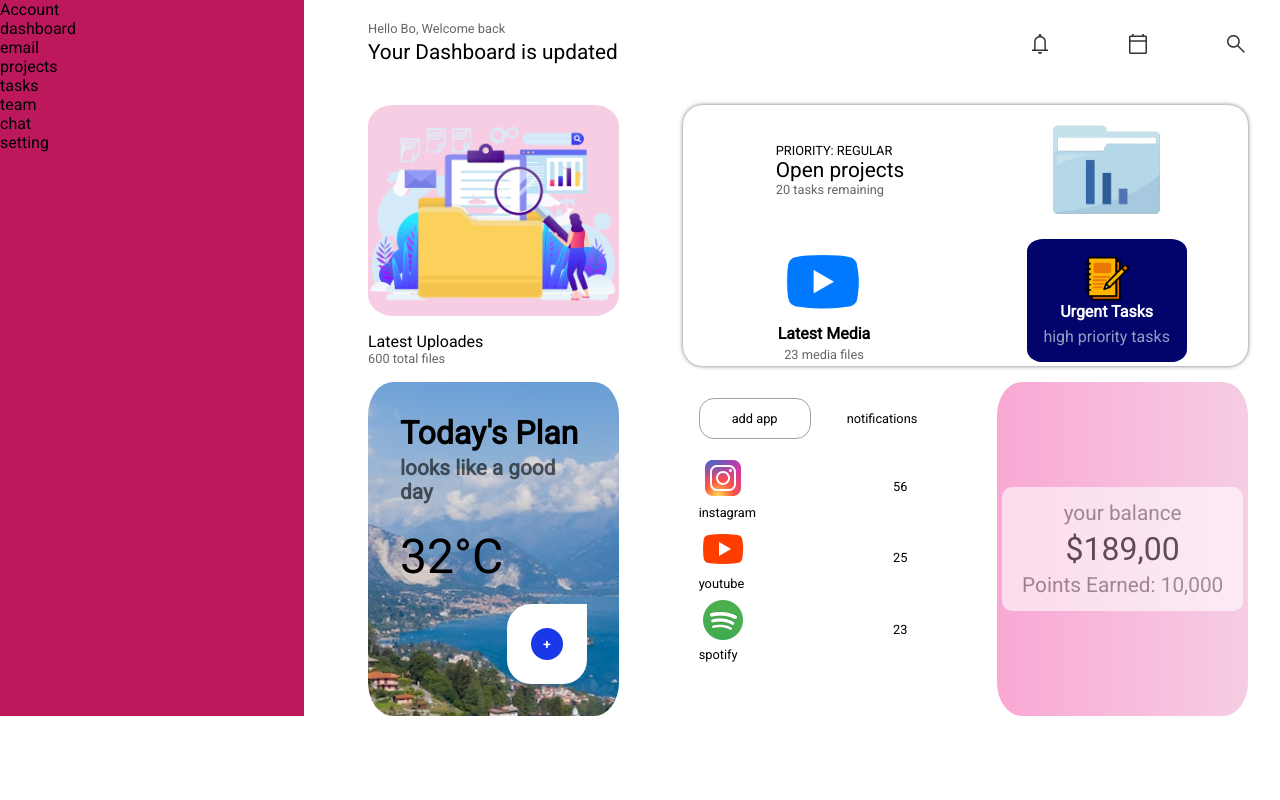
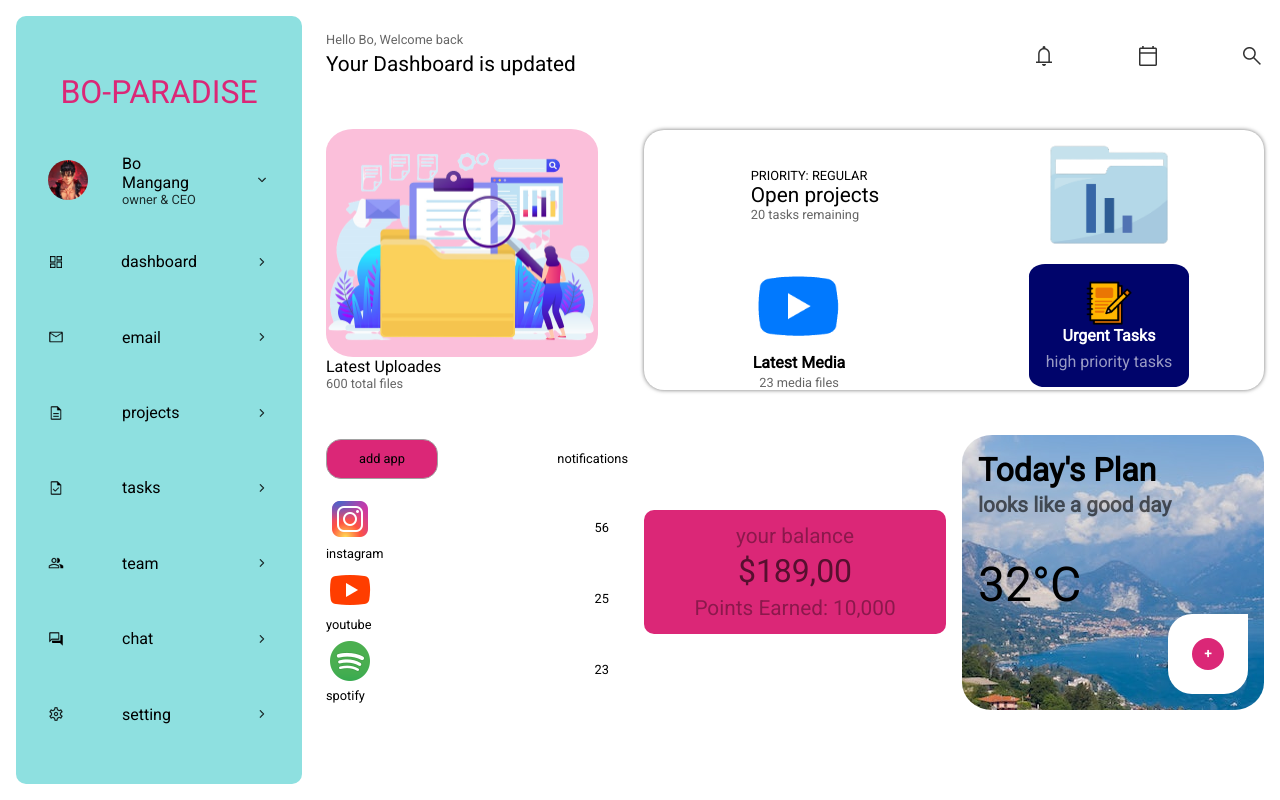
Before and after one commit to booimangang/dashboard-project, a plain HTML site: page index.html in a window 1280 px wide. Drawn offline with Linux system fonts and the light colour scheme.

Commit message:
Add sidebar styling

```diff
--- a/index.html
+++ b/index.html
@@ -52,15 +52,6 @@
           </div>
         </div>
 
-        <div class="daily-plan">
-          <div>
-            <div>Today's Plan</div>
-            <div class="daily-comment">looks like a good day</div>
-          </div>
-          <div class="temperature">32°C</div>
-          <div class="add-plan"><div>+</div></div>
-        </div>
-
         <div class="app-news">
           <div class="app">
             <div class="add-app">add app</div>
@@ -96,18 +87,63 @@
             <div>Points Earned: 10,000</div>
           </div>
         </div>
+
+        <div class="daily-plan">
+          <div>
+            <div>Today's Plan</div>
+            <div class="daily-comment">looks like a good day</div>
+          </div>
+          <div class="temperature">32°C</div>
+          <div class="add-plan"><div>+</div></div>
+        </div>
       </main>
 
       <div class="sidebar">
-        <div class="account">Account</div>
+        <div class="brand">BO-PARADISE</div>
+        <div class="account">
+          <img src="./img/account-pic.jpg" alt="" class="account-pic" />
+          <div>
+            <div class="name">Bo Mangang</div>
+            <div class="label">owner & CEO</div>
+          </div>
+          <img src="./img/icons/down.png" alt="" />
+        </div>
         <div class="menu">
-          <div class="dashboard-tab">dashboard</div>
-          <div class="email-tab">email</div>
-          <div class="projects-tab">projects</div>
-          <div class="tasks-tab">tasks</div>
-          <div class="teams-tab">team</div>
-          <div class="chat-tab">chat</div>
-          <div class="setting">setting</div>
+          <div class="dashboard-tab menu-item">
+            <img src="./img/icons/dashboard.png" alt="" />
+            <div>dashboard</div>
+            <img src="./img/icons/arrow-right.png" alt="" />
+          </div>
+          <div class="email-tab menu-item">
+            <img src="./img/icons/mail.png" alt="" />
+            <div>email</div>
+            <img src="./img/icons/arrow-right.png" alt="" />
+          </div>
+          <div class="projects-tab menu-item">
+            <img src="./img/icons/projects.png" alt="" />
+            <div>projects</div>
+            <img src="./img/icons/arrow-right.png" alt="" />
+          </div>
+          <div class="tasks-tab menu-item">
+            <img src="./img/icons/task.png" alt="" />
+            <div>tasks</div>
+            <img src="./img/icons/arrow-right.png" alt="" />
+          </div>
+          <div class="teams-tab menu-item">
+            <img src="./img/icons/team.png" alt="" />
+            <div>team</div>
+            <img src="./img/icons/arrow-right.png" alt="" />
+          </div>
+          <div class="chat-tab menu-item">
+            <img src="./img/icons/chat.png" alt="" />
+            <div>chat</div>
+            <img src="./img/icons/arrow-right.png" alt="" />
+          </div>
+          <div class="setting menu-item">
+            <img src="./img/icons/setting.png" alt="" />
+            <div>setting</div>
+            <img src="./img/icons/arrow-right.png" alt="" />
+          </div>
         </div>
       </div>
     </div>
--- a/style.css
+++ b/style.css
@@ -11,10 +11,10 @@ html {
 }
 
 :root {
-  --primary-clr: #be185d;
-  --secondary-clr: #f9a8d4;
+  --primary-clr: rgb(142, 224, 224);
+  --secondary-clr: #fbbfda;
   --third-clr: #f6cde3;
-  --accent-clr: #0d9488;
+  --accent-clr: #db2777;
 
   --fs-xlarge: 3rem;
   --fs-large: 2rem;
@@ -26,22 +26,25 @@ html {
 .container {
   display: grid;
   grid-template-columns: 1fr 3fr;
-  gap: 4em;
+  gap: 0.5em;
+  height: 100vh;
+  padding-block: 1em;
 }
 
 .main {
   display: grid;
   grid-template-columns: 1fr 1fr 1fr;
-  /* grid-template-rows: 14vh 37vh 37vh; */
-  grid-template-rows: max(15vh, 1fr) max(33vh, 15fr) max(33vh, 15fr);
-  column-gap: 4rem;
+  grid-template-rows: 10vh 37vh 37vh;
+  align-items: center;
+  /* grid-template-rows: max(15vh, 1fr) max(3vh, 15fr) max(30vh, 15fr); */
+  column-gap: 1rem;
   row-gap: 1rem;
-  margin-right: 2rem;
+  margin-right: 1rem;
 }
 
 .heading {
   grid-column: 1 / 4;
-  padding: 1.3em 0;
+  padding: 1em 0;
 
   display: grid;
   grid-template-columns: 2fr 1fr;
@@ -73,14 +76,14 @@ html {
   display: grid;
   grid-template-rows: 3fr / 1fr;
   border-radius: 10%;
+  grid-row: 2/3;
 }
 
 .latest-upload img {
-  /* justify-self: center; */
-  background-color: var(--third-clr);
+  background-color: var(--secondary-clr);
   border-radius: 10%;
-  width: 100%;
-  margin-bottom: 1em;
+  width: 90%;
+  /* height: 95%; */
 }
 
 .latest-upload div :nth-child(2) {
@@ -176,7 +179,7 @@ html {
   background-image: url(./img/sky.jpg);
   border-radius: 10%;
   background-position: center;
-  padding: 2em;
+  padding: 1em;
 }
 
 .daily-plan div:nth-child(1) {
@@ -212,7 +215,7 @@ html {
 
 .daily-plan .add-plan div {
   font-size: var(--fs-small);
-  background-color: rgb(25, 56, 231);
+  background-color: var(--accent-clr);
   border-radius: 50%;
   color: white;
   width: 2.5em;
@@ -220,10 +223,6 @@ html {
 
   display: grid;
   place-items: center center;
-}
-
-.app-news {
-  padding: 1em;
 }
 
 .app-news .app {
@@ -235,6 +234,7 @@ html {
 .app-news .app .add-app {
   display: grid;
   place-items: center;
+  background-color: var(--accent-clr);
   border: 1px solid rgb(161, 161, 161);
   border-radius: 15px;
   padding: 0em 2.5em;
@@ -284,16 +284,9 @@ html {
 }
 
 .earning {
-  display: grid;
-  align-content: center;
-  justify-items: center;
   background-color: var(--third-clr);
-  border-radius: 10%;
-  background-image: linear-gradient(
-    to right,
-    var(--secondary-clr),
-    var(--third-clr)
-  );
+  border-radius: 10px;
+  background-color: var(--accent-clr);
 }
 
 .earning div {
@@ -302,7 +295,6 @@ html {
   justify-items: center;
   border-radius: 10px;
   padding: 10px;
-  background-color: rgb(255, 255, 255);
   line-height: 0.6em;
 }
 
@@ -315,9 +307,62 @@ html {
   font-size: var(--fs-large);
 }
 
-/* Comiofhiushf */
 .sidebar {
+  display: grid;
+  grid-template-columns: 1;
+  grid-template-rows: 1fr 1fr 6fr;
   background-color: var(--primary-clr);
+  margin: 0 1em;
+  padding: 2em;
+  border-radius: 10px;
   grid-column: 1 / 2;
   grid-row: 1 / 2;
+  /* color: white; */
 }
+
+.sidebar .brand {
+  display: grid;
+  place-items: center;
+  font-size: var(--fs-large);
+  color: var(--accent-clr);
+}
+
+.sidebar .account {
+  display: grid;
+  grid-template-columns: 1fr 1fr 1fr;
+  align-items: center;
+}
+
+.sidebar .account .account-pic {
+  width: 2.5em;
+  border-radius: 50%;
+}
+
+.sidebar .account .name {
+  font-size: 1rem;
+}
+
+.sidebar .account .label {
+  font-size: var(--fs-small);
+  opacity: 0.8;
+}
+
+.sidebar .menu {
+  display: grid;
+  grid-template-columns: 1;
+  grid-template-rows: repeat(7, 1fr);
+}
+
+.sidebar .menu-item {
+  display: grid;
+  grid-template-columns: 1fr 1fr 1fr;
+  align-items: center;
+}
+
+.sidebar img {
+  width: 1em;
+}
+
+.sidebar img:nth-child(3) {
+  justify-self: end;
+}
```
Also changed, not shown: img/account-pic.jpg (added), img/icons/arrow-right.png (added), img/icons/chat.png (added), img/icons/dashboard.png (added), img/icons/down.png (added), img/icons/mail.png (added), img/icons/projects.png (added), img/icons/setting.png (added), img/icons/task.png (added), img/icons/team.png (added).
